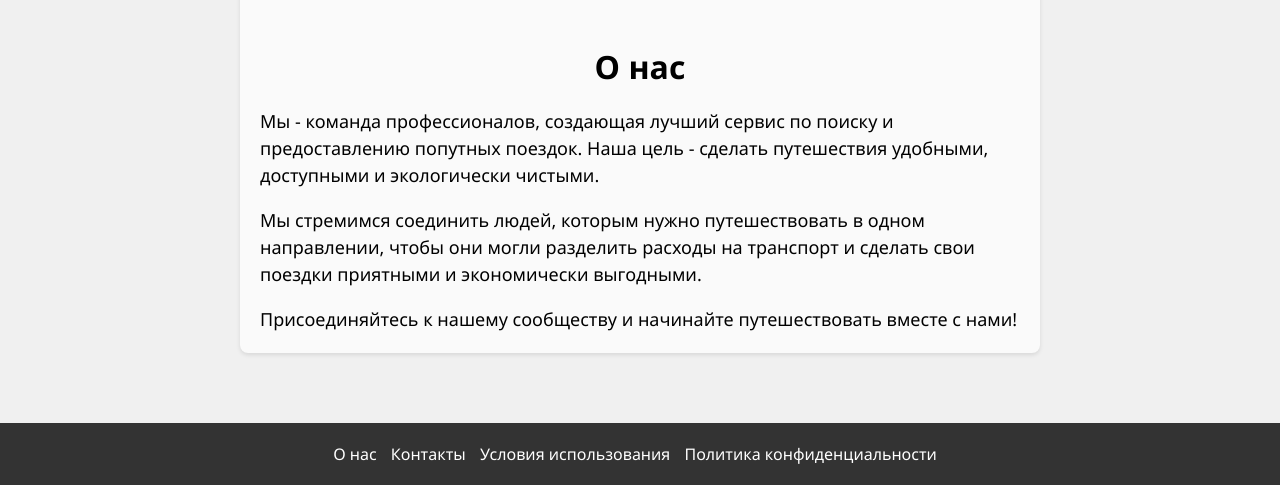
After one commit to rellikevol/joint_trips, a Django app: page /about_us/ in a window 1280 px wide. The commit adds this page. Shown: the part 1056-1541 px from the top of the page. Run offline with Django 4.2, Linux system fonts and the light colour scheme.

Commit message:
страницы в футере

```diff
--- a/example/urls.py
+++ b/example/urls.py
@@ -4,5 +4,9 @@ from example import views
 
 urlpatterns = [
     path('', views.index, name='index-page'),
-    path('how_it_works/', views.how_it_works, name='how-it-works')
+    path('how_it_works/', views.how_it_works, name='how-it-works'),
+    path('about_us/', views.about_us, name='about-us'),
+    path('contacts/', views.contacts, name='contacts'),
+    path('terms_of_use/', views.terms_of_use, name='terms-of-use'),
+    path('privacy_policy/', views.privacy_policy, name='privacy-policy')
 ]
--- a/example/views.py
+++ b/example/views.py
@@ -1,9 +1,28 @@
 from django.shortcuts import render
+
+
 # Create your views here.
 
 
 def index(request):
     return render(request, 'example/main_page.html')
 
+
 def how_it_works(request):
     return render(request, 'example/how_it_works_page.html')
+
+
+def about_us(request):
+    return render(request, 'example/about_us_page.html')
+
+
+def contacts(request):
+    return render(request, 'example/contacts_page.html')
+
+
+def terms_of_use(request):
+    return render(request, 'example/terms_of_use.html')
+
+
+def privacy_policy(request):
+    return render(request, 'example/privacy_policy.html')
--- a/static/css/styles.css
+++ b/static/css/styles.css
@@ -147,41 +147,37 @@ main {
   margin-bottom: 40px;
 }
 
+/* styles.css */
+
+/* Глобальные стили (остаются без изменений) */
 
 /* Стили подвала */
 footer {
   background-color: #333;
+  padding: 20px;
+  text-align: center;
   color: #fff;
-  padding: 20px;
-  display: flex;
-  justify-content: space-between;
-  align-items: center;
 }
 
-.footer-menu {
-  list-style: none;
-  display: flex;
+.footer-menu ul {
+  display: inline-block;
+  padding: 0;
   margin: 0;
-  padding: 0;
 }
 
 .footer-menu li {
-  margin-left: 20px;
+  display: inline;
+  margin-right: 10px;
 }
 
-.footer-menu li a {
+.footer-menu a {
+  text-decoration: none;
   color: #fff;
-  text-decoration: none;
 }
 
-.social-icons a {
-  margin-left: 10px;
+.footer-menu a:hover {
+  text-decoration: underline;
 }
-
-.social-icons img {
-  height: 30px;
-}
-
 
 /* Стили страницы с результатами поиска поездок */
 .hero1 {
@@ -415,3 +411,169 @@ footer {
 .login-form button:hover {
   background-color: #ff7043;
 }
+/* styles.css */
+
+/* Глобальные стили (остаются без изменений) */
+
+/* Стили блока "О нас" */
+.about-us {
+  display: flex;
+  justify-content: center;
+  padding: 20px;
+}
+
+.about-us-card {
+  max-width: 800px;
+  background-color: #fafafa;
+  border-radius: 8px;
+  box-shadow: 0 2px 4px rgba(0, 0, 0, 0.1);
+  overflow: hidden;
+}
+
+.about-us-card img {
+  width: 100%;
+  height: auto;
+}
+
+.about-us-content {
+  padding: 20px;
+}
+
+.about-us h1 {
+  font-size: 32px;
+  font-weight: bold;
+  margin-bottom: 20px;
+  text-align: center;
+}
+
+.about-us p {
+  font-size: 18px;
+  line-height: 1.5;
+  margin-bottom: 15px;
+}
+
+.about-us p:last-child {
+  margin-bottom: 0;
+}
+/* styles.css */
+
+/* Глобальные стили (остаются без изменений) */
+
+/* Стили блока "Контакты" */
+.contact-us {
+  display: flex;
+  justify-content: center;
+  padding: 20px;
+}
+
+.contact-us-card {
+  max-width: 800px;
+  background-color: #fafafa;
+  border-radius: 8px;
+  box-shadow: 0 2px 4px rgba(0, 0, 0, 0.1);
+  overflow: hidden;
+}
+
+.contact-us-card img {
+  width: 100%;
+  height: auto;
+}
+
+.contact-us-content {
+  padding: 20px;
+}
+
+.contact-us h1 {
+  font-size: 32px;
+  font-weight: bold;
+  margin-bottom: 20px;
+  text-align: center;
+}
+
+.contact-us p {
+  font-size: 18px;
+  line-height: 1.5;
+  margin-bottom: 15px;
+}
+
+.contact-us p:last-child {
+  margin-bottom: 0;
+}
+/* styles.css */
+
+/* Глобальные стили (остаются без изменений) */
+
+/* Стили блока "Условия использования" */
+.terms-of-use {
+  display: flex;
+  justify-content: center;
+  padding: 20px;
+}
+
+.terms-of-use-card {
+  max-width: 800px;
+  background-color: #fafafa;
+  border-radius: 8px;
+  box-shadow: 0 2px 4px rgba(0, 0, 0, 0.1);
+  overflow: hidden;
+}
+
+.terms-of-use-content {
+  padding: 20px;
+}
+
+.terms-of-use h1 {
+  font-size: 32px;
+  font-weight: bold;
+  margin-bottom: 20px;
+  text-align: center;
+}
+
+.terms-of-use p {
+  font-size: 18px;
+  line-height: 1.5;
+  margin-bottom: 15px;
+}
+
+.terms-of-use p:last-child {
+  margin-bottom: 0;
+}
+/* styles.css */
+
+/* Глобальные стили (остаются без изменений) */
+
+/* Стили блока "Политика конфиденциальности" */
+.privacy-policy {
+  display: flex;
+  justify-content: center;
+  padding: 20px;
+}
+
+.privacy-policy-card {
+  max-width: 800px;
+  background-color: #fafafa;
+  border-radius: 8px;
+  box-shadow: 0 2px 4px rgba(0, 0, 0, 0.1);
+  overflow: hidden;
+}
+
+.privacy-policy-content {
+  padding: 20px;
+}
+
+.privacy-policy h1 {
+  font-size: 32px;
+  font-weight: bold;
+  margin-bottom: 20px;
+  text-align: center;
+}
+
+.privacy-policy p {
+  font-size: 18px;
+  line-height: 1.5;
+  margin-bottom: 15px;
+}
+
+.privacy-policy p:last-child {
+  margin-bottom: 0;
+}
--- a/templates/base.html
+++ b/templates/base.html
@@ -42,17 +42,14 @@
   </main>
 
   <footer>
-    <ul class="footer-menu">
-      <li><a href="#">О нас</a></li>
-      <li><a href="#">Контакты</a></li>
-      <li><a href="#">Условия использования</a></li>
-      <li><a href="#">Политика конфиденциальности</a></li>
+  <div class="footer-menu">
+    <ul>
+      <li><a href="{% url 'about-us' %}">О нас</a></li>
+      <li><a href="{% url 'contacts' %}">Контакты</a></li>
+      <li><a href="{% url 'terms-of-use' %}">Условия использования</a></li>
+      <li><a href="{% url 'privacy-policy' %}">Политика конфиденциальности</a></li>
     </ul>
-    <div class="social-icons">
-      <a href="#"><img src="facebook.png" alt="Facebook"></a>
-      <a href="#"><img src="twitter.png" alt="Twitter"></a>
-      <a href="#"><img src="instagram.png" alt="Instagram"></a>
-    </div>
-  </footer>
+  </div>
+</footer>
 </body>
 </html>
--- /dev/null
+++ b/templates/example/about_us_page.html
@@ -0,0 +1,27 @@
+{% extends 'base.html' %}
+
+{% block title %}
+О нас
+{% endblock %}
+
+{% block head%}
+{% include 'include/yandex_api_form.html' %}
+{% endblock%}
+
+{% block header %}
+{% include 'include/search_form.html' %}
+{% endblock %}
+
+{% block main %}
+   <div class="about-us">
+  <div class="about-us-card">
+    <img src="about-us-image.jpg" alt="О нас">
+    <div class="about-us-content">
+      <h1>О нас</h1>
+      <p>Мы - команда профессионалов, создающая лучший сервис по поиску и предоставлению попутных поездок. Наша цель - сделать путешествия удобными, доступными и экологически чистыми.</p>
+      <p>Мы стремимся соединить людей, которым нужно путешествовать в одном направлении, чтобы они могли разделить расходы на транспорт и сделать свои поездки приятными и экономически выгодными.</p>
+      <p>Присоединяйтесь к нашему сообществу и начинайте путешествовать вместе с нами!</p>
+    </div>
+  </div>
+</div>
+{% endblock%}
```
Also changed, not shown: templates/example/contacts_page.html (added, +27 -0 lines), templates/example/privacy_policy.html (added, +26 -0 lines), templates/example/terms_of_use.html (added, +26 -0 lines).
